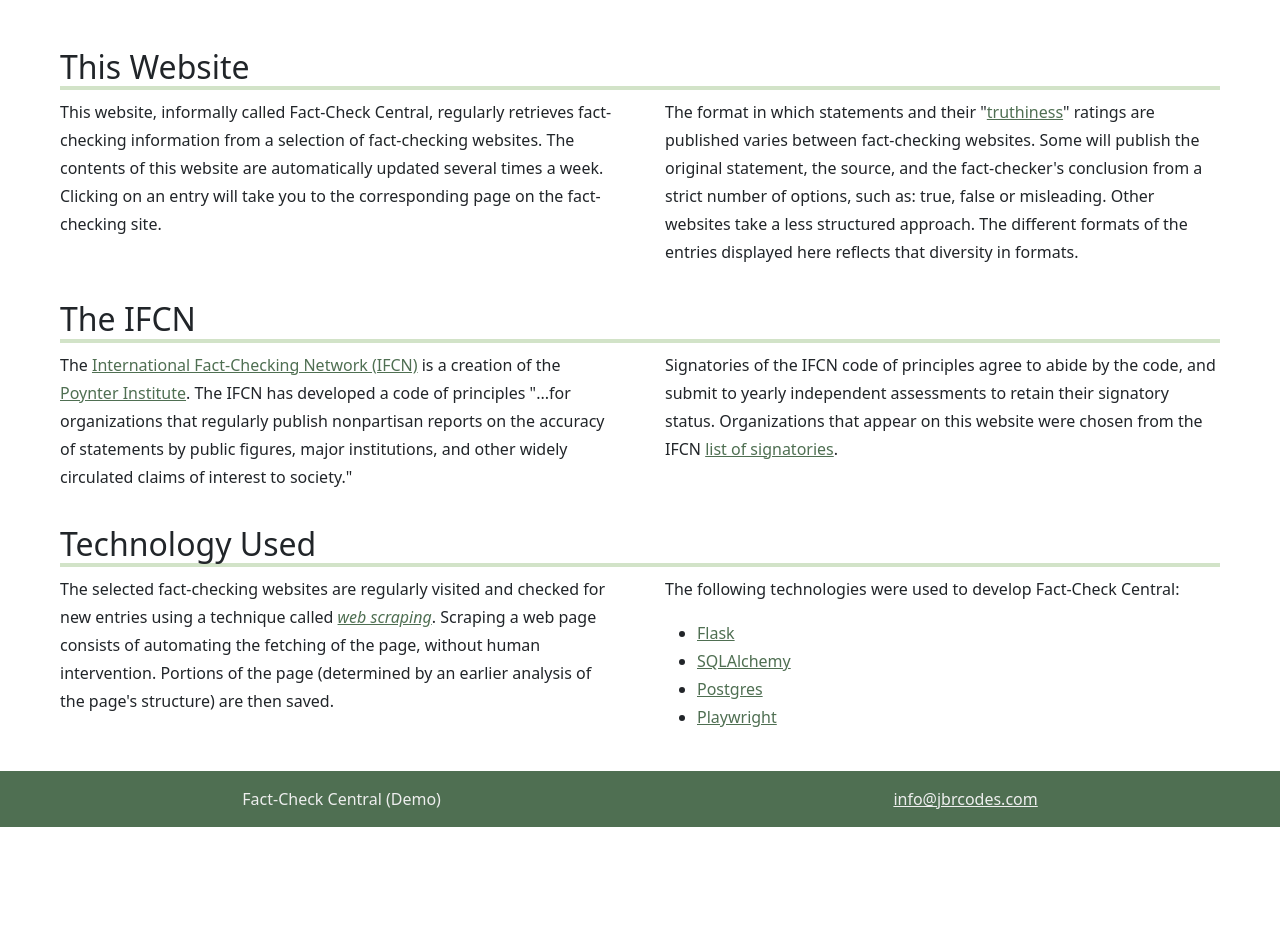
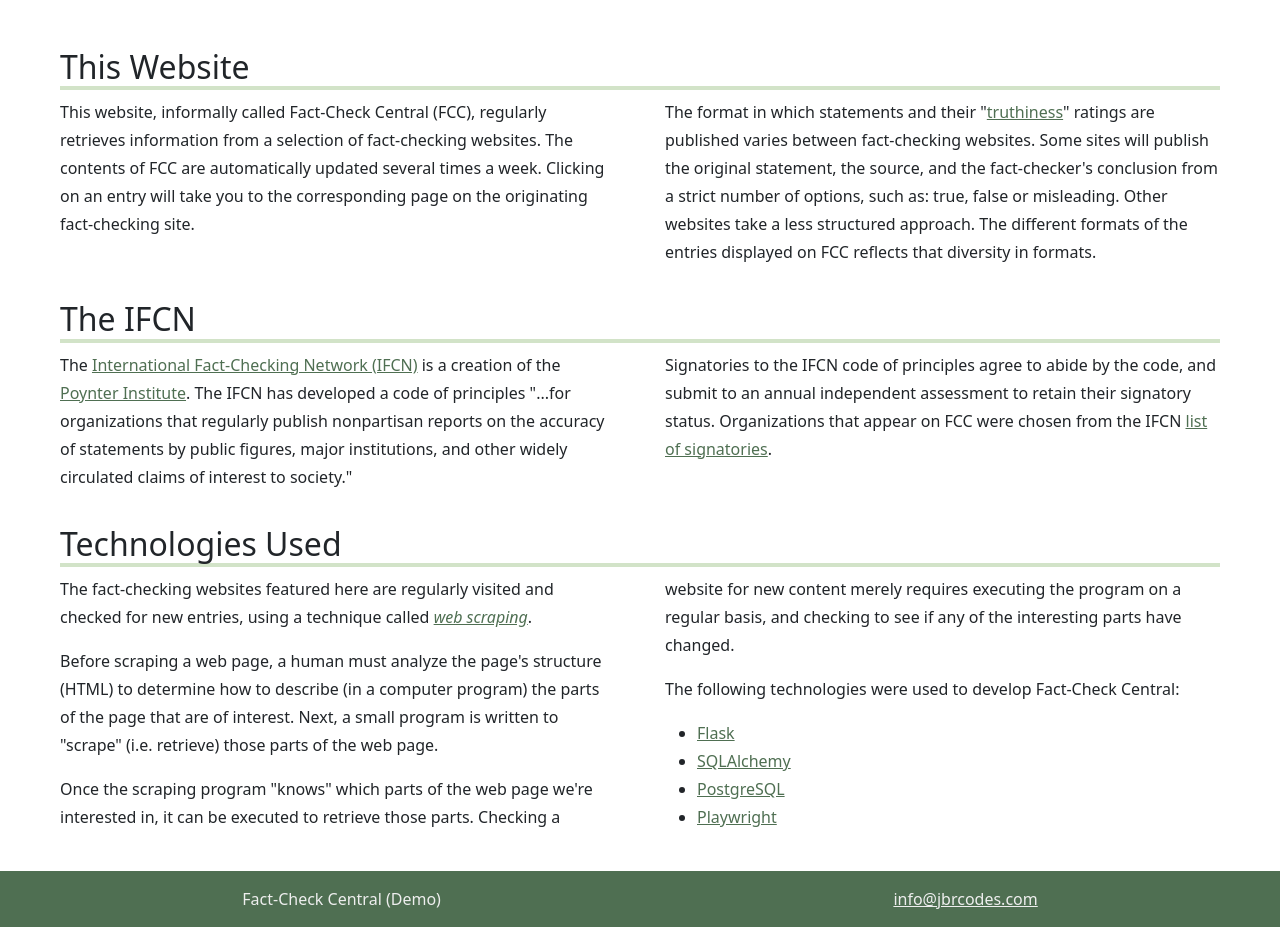
Before and after one commit to jbrcodes/FactCheckCentral, a Flask app: page /about in a window 1280 px wide. Shown: the part 72-999 px from the top of the page. Before the commit the page ends 899 px from the top, so only its background shows below. Run offline with Flask 3, Linux system fonts and the light colour scheme; parts of the project's set-up code (start-up, migrations or seed data) failed here and were passed over; some web fonts are replaced.

Commit message:
Update text

```diff
--- a/fcc/templates/page/about.html
+++ b/fcc/templates/page/about.html
@@ -37,20 +37,20 @@ a {
 
     <div class="two-col">
         <p>
-            This website, informally called Fact-Check Central, regularly retrieves
-            fact-checking information from a selection of fact-checking websites.
-            The contents of this website are automatically updated several times a week.
+            This website, informally called Fact-Check Central (FCC), regularly retrieves
+            information from a selection of fact-checking websites.
+            The contents of FCC are automatically updated several times a week.
             Clicking on an entry will take you to the corresponding page
-            on the fact-checking site.
+            on the originating fact-checking site.
         </p>
         <p>
             The format in which statements and their
             "<a href="https://www.wordnik.com/words/truthiness">truthiness</a>"
             ratings are published varies
-            between fact-checking websites. Some will publish the original statement, the source, and the
+            between fact-checking websites. Some sites will publish the original statement, the source, and the
             fact-checker's conclusion from a strict number of options, such as:
             true, false or misleading. Other websites take a less structured approach.
-            The different formats of the entries displayed here reflects that diversity in formats.
+            The different formats of the entries displayed on FCC reflects that diversity in formats.
         </p>
     </div>
 
@@ -65,22 +65,33 @@ a {
             "...for organizations that regularly publish nonpartisan reports on the accuracy of statements by public figures, major institutions, and other widely circulated claims of interest to society."
         </p>
         <p>
-            Signatories of the IFCN code of principles agree to abide by the code, and submit to yearly independent assessments
-            to retain their signatory status.
-            Organizations that appear on this website were chosen from the IFCN
+            Signatories to the IFCN code of principles agree to abide by the code, and
+            submit to an annual independent assessment to retain their signatory status.
+            Organizations that appear on FCC were chosen from the IFCN
             <a href="https://ifcncodeofprinciples.poynter.org/signatories">list of signatories</a>.
         </p>
     </div>
 
-    <h2>Technology Used</h2>
+    <h2>Technologies Used</h2>
     <div class="two-col">
         <p>
-            The selected fact-checking websites are regularly visited and checked for new entries
-            using a technique called
+            The fact-checking websites featured here are regularly visited and checked
+            for new entries, using a technique called
             <a href="https://en.wikipedia.org/wiki/Web_scraping"><em>web scraping</em></a>.
-            Scraping a web page consists of automating the fetching of the page,
-            without human intervention. Portions of the page
-            (determined by an earlier analysis of the page's structure) are then saved.
+        </p>
+        <p>
+            Before scraping a web page, a human must analyze the page's structure (HTML)
+            to determine how to describe (in a computer program) the parts of the page
+            that are of interest.
+            Next, a small program is written to "scrape" (i.e. retrieve)
+            those parts of the web page.
+        </p>
+        <p>
+            Once the scraping program "knows" which parts of the web page we're interested in,
+            it can be executed to retrieve those parts.
+            Checking a website for new content merely requires executing the program
+            on a regular basis, and checking to see if any of the interesting parts
+            have changed.
         </p>
         <p>
             The following technologies were used to develop Fact-Check Central:
@@ -88,7 +99,7 @@ a {
         <ul>
             <li><a href="https://flask.palletsprojects.com">Flask</a></li>
             <li><a href="https://www.sqlalchemy.org">SQLAlchemy</a></li>
-            <li><a href="https://www.postgresql.org">Postgres</a></li>
+            <li><a href="https://www.postgresql.org">PostgreSQL</a></li>
             <li><a href="https://playwright.dev/python/">Playwright</a></li>
         </ul>
     </div>
--- a/fcc/templates/page/home.html
+++ b/fcc/templates/page/home.html
@@ -87,9 +87,9 @@ h2 {
         <span id="spruch">Facts Matter</span>
 
         <span id="smalltext">
-            Democracies work best when their citizens are well informed.
-            Organizations like the ones below investigate statements and rumors,
-            check the facts, and publish their findings.
+            Democracies function best when their citizens are well informed.
+            Fact-checking organizations like the ones below investigate statements and rumors,
+            check them for accuracy, and publish the findings.
         </span>
     </div>
 </div>
```
